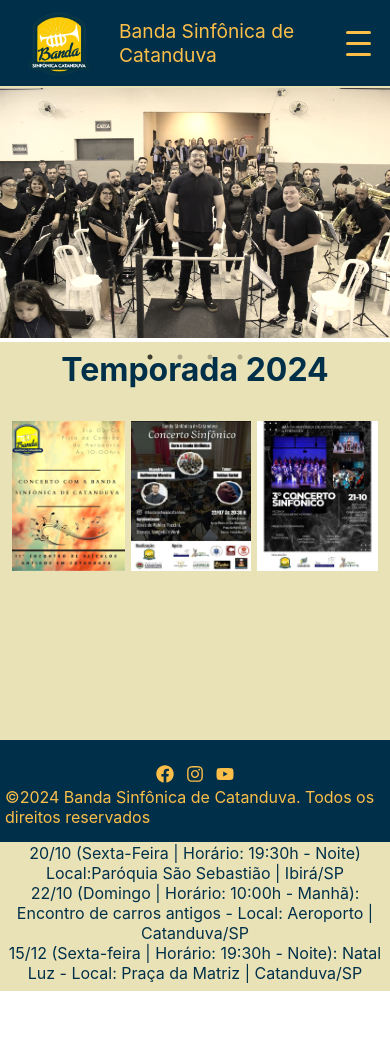
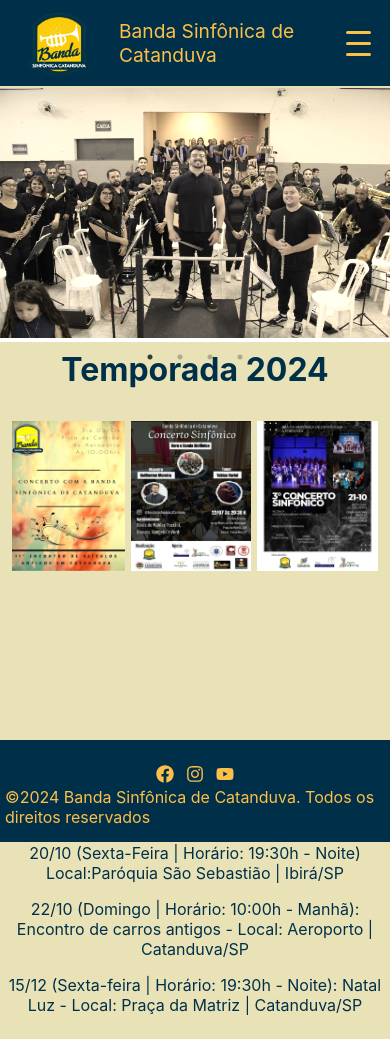
Before and after one commit to Rosi-SB/banda.sinfonica.catanduva, a React (Create React App) app: page / in a window 390 px wide. Shown: the top 1039 px of the page. Before the commit the page ends 991 px from the top, so only its background shows below. Built offline with nearby package versions, Linux system fonts and the light colour scheme; the HTML template or start-up script is replaced by a standard one.

Commit message:
Update Home.module.css

```diff
--- a/src/pages/Home/Home.module.css
+++ b/src/pages/Home/Home.module.css
@@ -5,6 +5,22 @@
     --fire: #D62828;
     --prussian: #003049;
 }
-.home section div p{
+.home p{
     color: var(--prussian);
+    font-size: 1.5rem;
+    padding-bottom: 1em;
 }
+@media (max-width: 768px) {
+    .home p{
+        color: var(--prussian);
+        font-size: 1.5rem;
+        padding-bottom: 1em;
+    }
+}
+@media (max-width: 992px) {
+    .home p{
+        color: var(--prussian);
+        font-size: 16px;
+        padding-bottom: 1em;
+    }
+}
```
